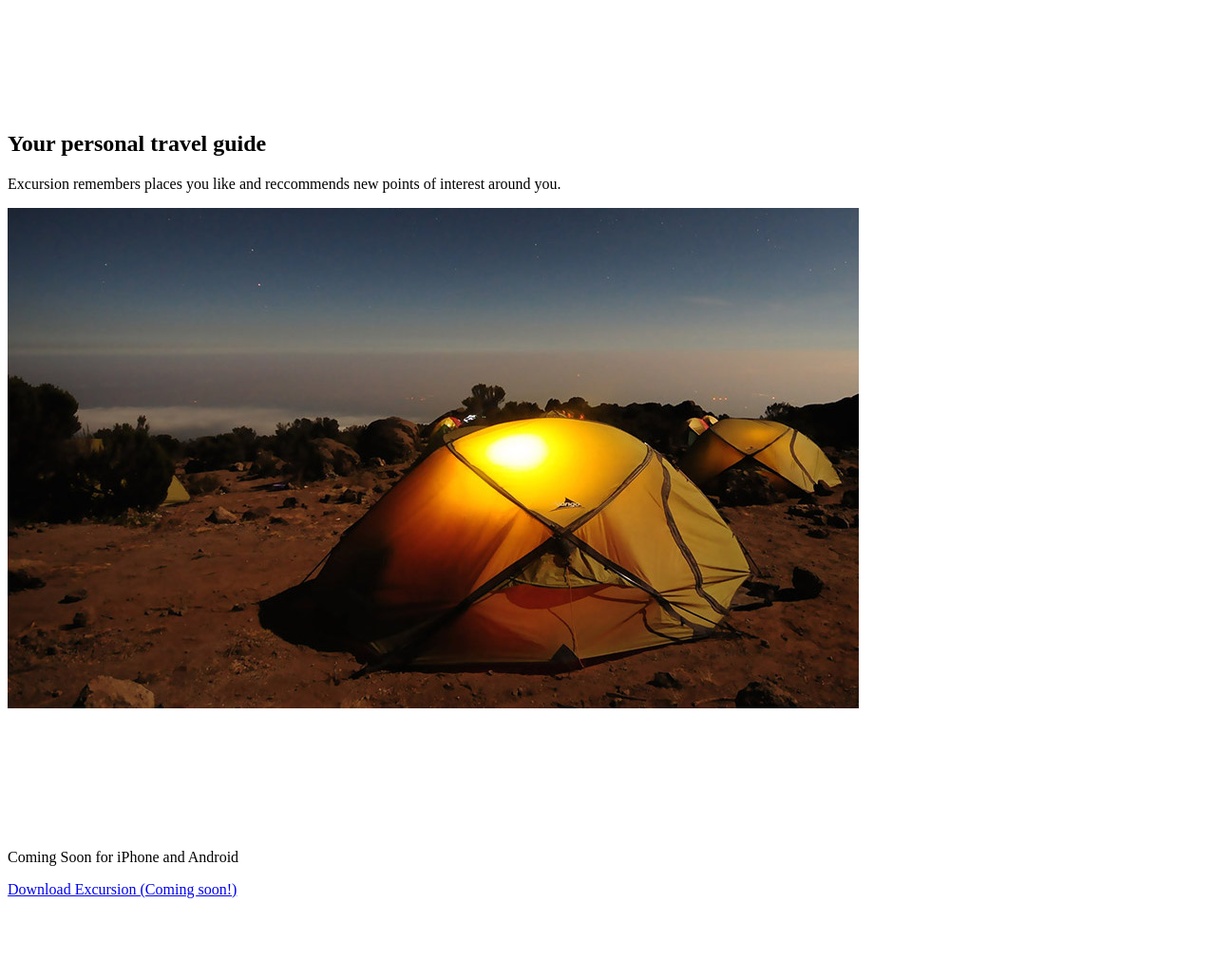
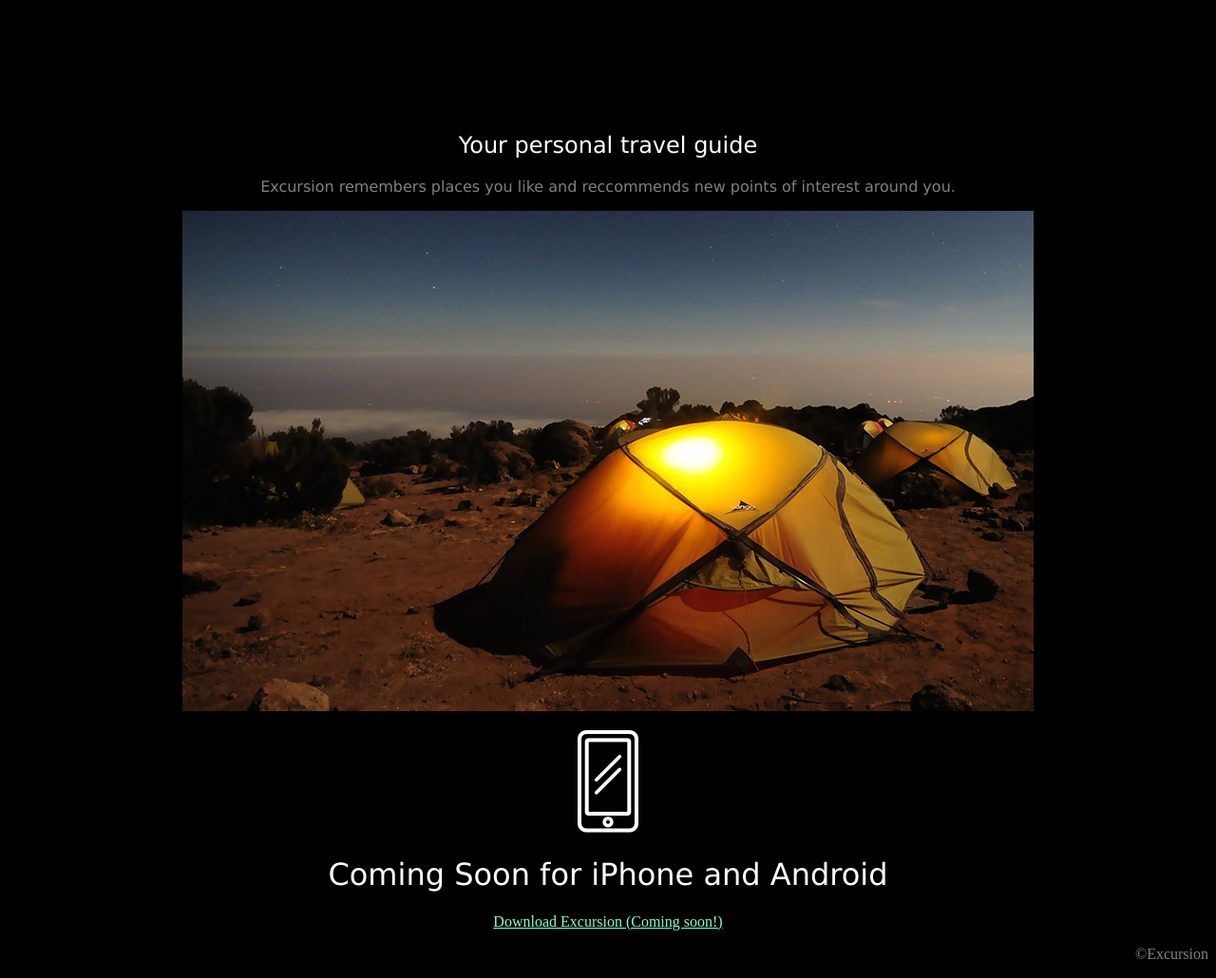
Before and after one commit to reezy24/excursion, a plain HTML site: page index.html in a window 1280 px wide. Shown: the part 720-1750 px from the top of the page at 95% size. Before the commit the page ends 1674 px from the top, so only its background shows below. Drawn offline with Linux system fonts and the light colour scheme; grey boxes are pictures that could not be loaded.

Commit message:
finished

```diff
--- a/index.html
+++ b/index.html
@@ -3,7 +3,7 @@
   <head>
     <meta charset="utf-8">
     <title>EXCURSION</title>
-    <link rel="stylesheet" href="/resources/css/style.css" type="text/css">
+    <link rel="stylesheet" href="./resources/css/style.css" type="text/css">
   </head>
   <body>
     <h1>Discover hidden places in the world around you</h1>
@@ -15,10 +15,11 @@
       </video>
     </p>
     <h2>Your personal travel guide</h2>
-    <p>Excursion remembers places you like and reccommends new points of interest around you.</p>
+    <p id="description">Excursion remembers places you like and reccommends new points of interest around you.</p>
     <p><img src="resources/images/camp.jpg"></p>
     <p><img src="resources/images/phone.png" alt=""></p>
-    <p>Coming Soon for iPhone and Android</p>
+    <h1>Coming Soon for iPhone and Android</h1>
     <a href="index.html">Download Excursion (Coming soon!)</a>
+    <p id="copyright">&copy;Excursion</p>
   </body>
 </html>
--- a/resources/css/style.css
+++ b/resources/css/style.css
@@ -0,0 +1,34 @@
+body {
+  background-color: black;
+  text-align: center;
+}
+
+h1 {
+  font-family: Verdana;
+  font-weight: normal;
+  font-size: 50;
+  color: white;
+}
+
+a {
+  color: aquamarine;
+  font-size: 16;
+}
+
+h2 {
+  font-family: Verdana;
+  font-weight: 300;
+  font-size: 42;
+  color: white;
+}
+
+#description {
+  font-family: Verdana;
+  font-size: 21;
+  color: gray;
+}
+
+#copyright {
+  text-align: right;
+  color: gray;
+}
```
